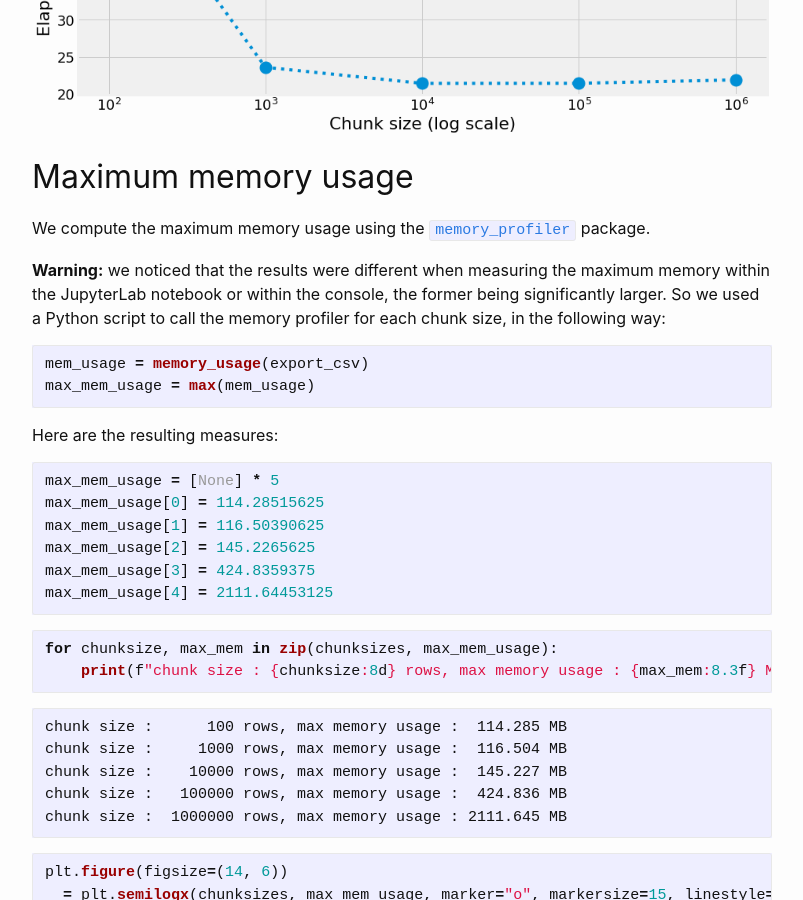
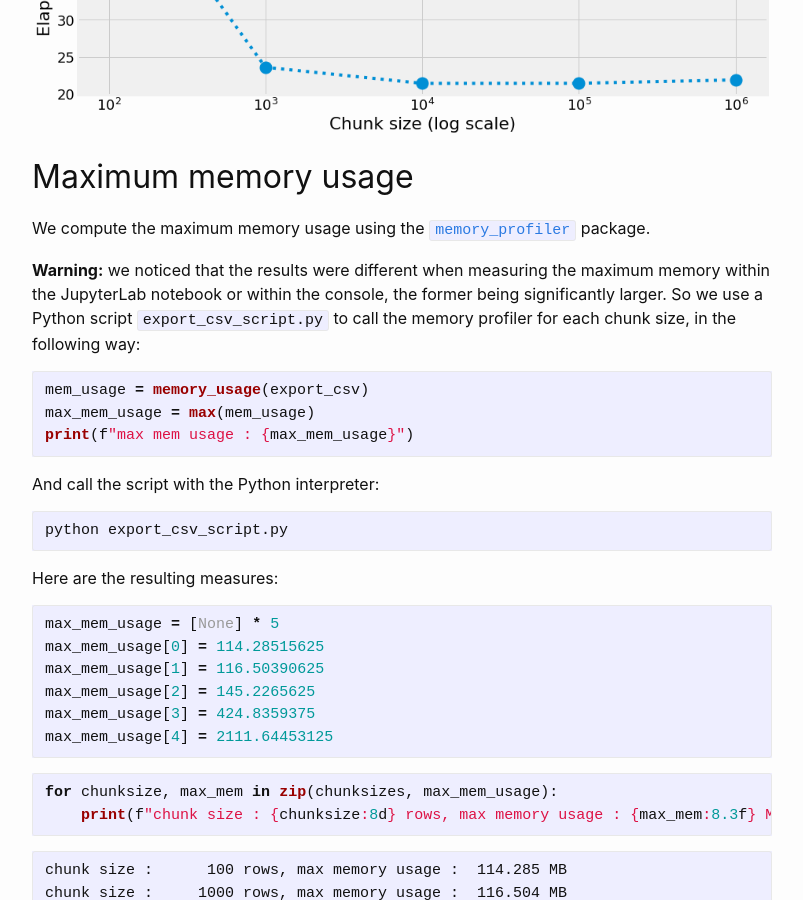
Before and after one commit to aetperf/aetperf.github.io, a Jekyll site: the page built from _posts/2022-05-16-Reading-a-SQL-table-by-chunks-with-Pandas.md, in a window 1280 px wide and 900 px high, scrolled down 3958 px. Shown: the whole window, without its empty margins (238-1041 px from the left). Built offline with Jekyll 4.4.1, drawn with Linux system fonts in a browser that asks for light colours; comment, search, counter and statistics services are not loaded; some of the changed text lies outside the part shown.

Commit message:
small update

````diff
--- a/_posts/2022-05-16-Reading-a-SQL-table-by-chunks-with-Pandas.md
+++ b/_posts/2022-05-16-Reading-a-SQL-table-by-chunks-with-Pandas.md
@@ -178,12 +178,20 @@ _ = ax.set(
 
 We compute the maximum memory usage using the [`memory_profiler`](https://github.com/pythonprofilers/memory_profiler) package.
 
-**Warning:** we noticed that the results were different when measuring the maximum memory within the JupyterLab notebook or within the console, the former being significantly larger. So we used a Python script to call the memory profiler for each chunk size, in the following way:
+**Warning:** we noticed that the results were different when measuring the maximum memory within the JupyterLab notebook or within the console, the former being significantly larger. So we use a Python script `export_csv_script.py` to call the memory profiler for each chunk size, in the following way:
 
 ```python
 mem_usage = memory_usage(export_csv)
 max_mem_usage = max(mem_usage)
+print(f"max mem usage : {max_mem_usage}")
 ```
+
+And call the script with the Python interpreter:
+
+```bash
+python export_csv_script.py
+```
+
 Here are the resulting measures:
 
 ```python
````
Also changed, not shown: other parts of _posts/2022-05-16-Reading-a-SQL-table-by-chunks-with-Pandas.md (+2 -2 lines), _posts/WP_2022-05-16-Reading-a-SQL-table-by-chunks-with-Pandas.md (+11 -3 lines).
